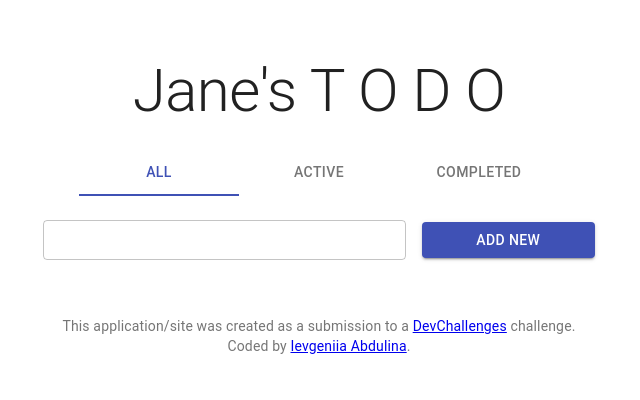
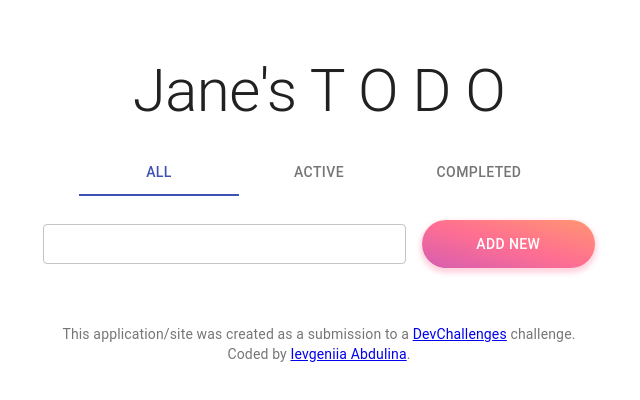
Before and after one commit to IevgeniiaAbdulina/Simple-Todo-React-App, a React (Create React App) app: page / in a window 1280 px wide. Shown: the top 400 px of the page, without its empty margins (321-961 px from the left). Built offline with nearby package versions, Linux system fonts and the light colour scheme.

Commit message:
Added Custom Button Style

```diff
--- a/src/components/NewTodo.js
+++ b/src/components/NewTodo.js
@@ -9,6 +9,15 @@ const useStyles = makeStyles((theme) => ({
         width: '100%', // Fix IE 11 issue.
         margin: theme.spacing(3, 0),
       },
+    button: {
+        background:  'linear-gradient(to right top, #D65DB1, #FF6F91, #FF9671)',
+        borderRadius: 24,
+        border: 0,
+        color: 'white',
+        height: 48,
+        padding: '0 30px',
+        boxShadow: '0 3px 5px 2px rgba(255, 111, 145, .3)',
+    }
 }));
 
 const NewTodo = ({ getTodo, showNewTodo }) => {
--- a/src/components/TodoList.js
+++ b/src/components/TodoList.js
@@ -11,6 +11,15 @@ const useStyles = makeStyles((theme) => ({
             margin: theme.spacing(1),
             padding: theme.spacing(1),
         },
+    },
+    button: {
+        background:  'linear-gradient(to right top, #D65DB1, #FF6F91, #FF9671)',
+        borderRadius: 24,
+        border: 0,
+        color: 'white',
+        height: 48,
+        padding: '0 30px',
+        boxShadow: '0 3px 5px 2px rgba(255, 111, 145, .3)',
     }
 }))
 
@@ -28,6 +37,7 @@ const ListTodos = ({todos, handleCompleted, showDeleteButton, deleteAllTodos, de
                 />)}
             {showDeleteButton &&
             <Button
+                className={classes.button}
                 type="submit"
                 variant='contained'
                 color='primary'
```
